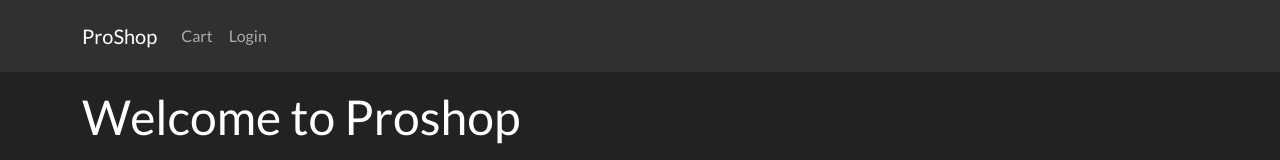
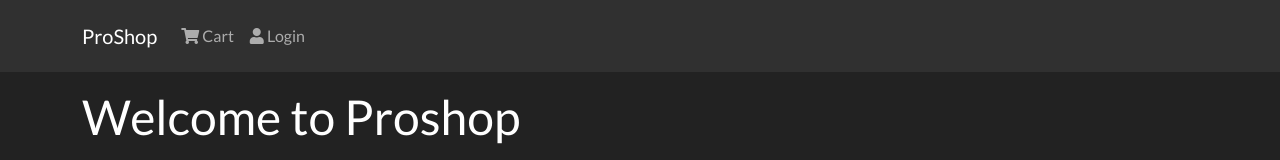
Before and after one commit to Harry-Leepz/ecommerce, a React (Create React App) app: page / in a window 1280 px wide. Shown: the top 160 px of the page. Built offline with nearby package versions, Linux system fonts and the light colour scheme.

Commit message:
Add Font Awesome link and icons

```diff
--- a/public/index.html
+++ b/public/index.html
@@ -15,6 +15,7 @@
       user's mobile device or desktop. See https://developers.google.com/web/fundamentals/web-app-manifest/
     -->
     <link rel="manifest" href="%PUBLIC_URL%/manifest.json" />
+    <link rel="stylesheet" href="https://use.fontawesome.com/releases/v5.15.4/css/all.css" integrity="sha384-DyZ88mC6Up2uqS4h/KRgHuoeGwBcD4Ng9SiP4dIRy0EXTlnuz47vAwmeGwVChigm" crossorigin="anonymous">
     <!--
       Notice the use of %PUBLIC_URL% in the tags above.
       It will be replaced with the URL of the `public` folder during the build.
--- a/src/components/Header.js
+++ b/src/components/Header.js
@@ -10,8 +10,12 @@
           <Navbar.Toggle aria-controls='basic-navbar-nav' />
           <Navbar.Collapse id='basic-navbar-nav'>
             <Nav className='ml-auto'>
-              <Nav.Link href='/cart'>Cart</Nav.Link>
-              <Nav.Link href='/login'>Login</Nav.Link>
+              <Nav.Link href='/cart'>
+                <i className='fas fa-shopping-cart'></i> Cart
+              </Nav.Link>
+              <Nav.Link href='/login'>
+                <i className='fas fa-user'></i> Login
+              </Nav.Link>
             </Nav>
           </Navbar.Collapse>
         </Container>
```
